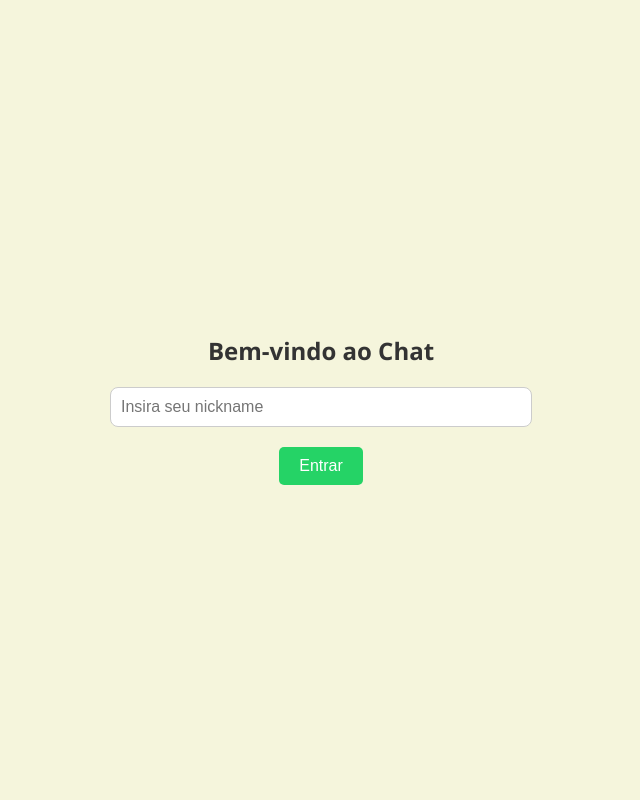
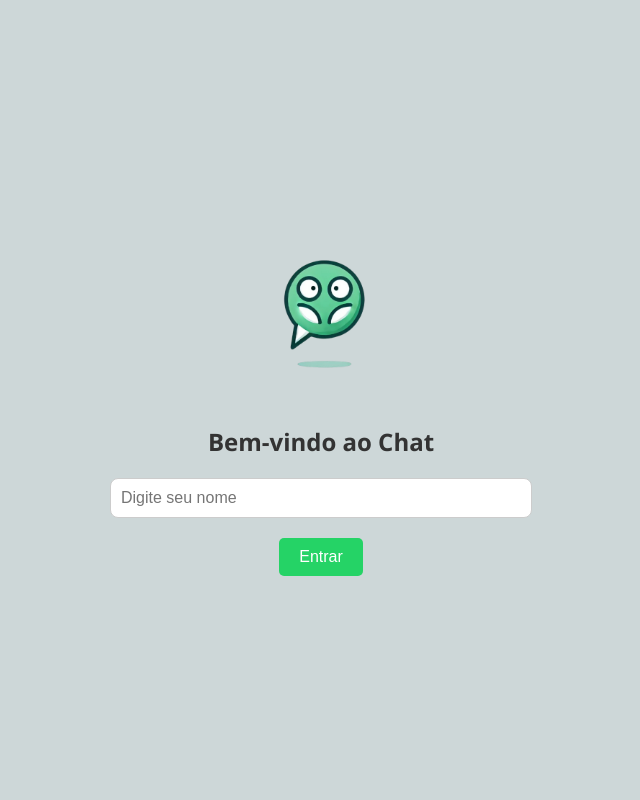
Before and after one commit to Braicce/app-chat, a FastAPI app: page / in a window 1280 px wide. Shown: the whole page, without its empty margins (319-959 px from the left). Run offline with FastAPI, Linux system fonts and the light colour scheme.

Commit message:
v3
Foi feita a parte de estilos, imagens e dado o nome do chat

Zipo Chat

```diff
--- a/app.py
+++ b/app.py
@@ -31,17 +31,13 @@ manager = ConnectionManager()
 async def websocket_chat(websocket: WebSocket, username: str):
     await manager.connect(websocket)
     try:
-        # Enviar mensagem de "entrou no chat" sem o prefixo "Sistema:"
+        # Enviar mensagem de boas-vindas sem mostrar "Sistema"
         await manager.broadcast({"sender": "Chat", "message": f"{username} entrou no chat"})
-
         while True:
             data = await websocket.receive_text()
-            # Enviar mensagem normal com o nome do usuário
             await manager.broadcast({"sender": username, "message": data})
-
     except WebSocketDisconnect:
         manager.disconnect(websocket)
-        # Enviar mensagem de "saiu do chat" sem o prefixo "Sistema:"
         await manager.broadcast({"sender": "Chat", "message": f"{username} saiu do chat"})
 
 from fastapi.responses import FileResponse
--- a/static/chat.html
+++ b/static/chat.html
@@ -2,14 +2,16 @@
 <html lang="en">
 <head>
     <meta charset="UTF-8">
+    <link rel="icon" href="/static/favicon.ico" type="image/x-icon">
     <meta name="viewport" content="width=device-width, initial-scale=1.0">
-    <title>Chat App</title>
+    <title>Zipo Chat</title>
     <link rel="stylesheet" href="/static/style.css">
 </head>
 <body>
     <div id="nickname-section">
+        <img src="/static/chat-logo.png" id="chat-logo" alt="Logo Chat">
         <h2>Bem-vindo ao Chat</h2>
-        <input id="nickname-input" type="text" placeholder="Insira seu nickname">
+        <input type="text" id="nickname-input" placeholder="Digite seu nome">
         <button onclick="enterChat()">Entrar</button>
     </div>
 
--- a/static/script.js
+++ b/static/script.js
@@ -11,11 +11,18 @@ function enterChat() {
     document.getElementById("nickname-section").style.display = "none";
     document.getElementById("chat-section").style.display = "flex";
 
+    // Cria o WebSocket com o URL correto
     ws = new WebSocket(`ws://${window.location.host}/ws/chat?username=${username}`);
 
+    // Definir o manipulador de evento para o WebSocket
     ws.onmessage = (event) => {
         const data = JSON.parse(event.data);
         addMessageToChat(data.sender, data.message);
+
+        // Toca o som de notificação quando uma mensagem é recebida
+        if (data.sender !== username) {
+            playNotificationSound();  // Toca o som de notificação
+        }
     };
 }
 
@@ -50,3 +57,9 @@ function addMessageToChat(sender, message) {
     // Scroll automático para a última mensagem
     messagesContainer.scrollTop = messagesContainer.scrollHeight;
 }
+
+// Função para tocar o som
+function playNotificationSound() {
+    const audio = new Audio('/static/notification.mp3');  // Caminho para o arquivo MP3
+    audio.play();
+}
--- a/static/style.css
+++ b/static/style.css
@@ -1,7 +1,7 @@
 /* Estilo geral */
 body {
     font-family: 'Segoe UI', Tahoma, Geneva, Verdana, sans-serif;
-    background-color: #f0f2f5;
+    background-color: #cdd7d8;
     margin: 0;
     padding: 0;
     height: 100%;
@@ -13,7 +13,7 @@ body {
     justify-content: center;
     align-items: center;
     height: 100vh;
-    background-color: #f5f5dc; /* Cor bege inspirada no WhatsApp */
+    background-color: #cdd7d8;
     flex-direction: column;
     text-align: center;
 }
@@ -56,11 +56,19 @@ button:hover {
 
 /* Layout da tela do chat */
 #chat-section {
-    display: none;
+    display: none; /* A tela de chat começa oculta */
     flex-direction: column;
     height: 100vh;
-    background-color: #fff;
+    background-image: url('/static/background.webp');
+    background-size: cover;
     padding: 10px;
+}
+
+/* Novo logo acima do input de nickname */
+#chat-logo {
+    width: 180px;  /* Ajuste o tamanho da imagem conforme necessário */
+    height: 180px; /* Ajuste o tamanho da imagem conforme necessário */
+    margin-bottom: 2px;  /* Espaço entre o logo e o campo de texto */
 }
 
 #messages {
@@ -68,7 +76,7 @@ button:hover {
     overflow-y: auto;
     margin-bottom: 10px;
     padding: 10px;
-    background-color: #e5ddd5;
+    background-color: rgba(255, 255, 255, 0.8); /* Fundo semitransparente para melhorar a visibilidade do texto */
     border-radius: 10px;
     border: 1px solid #ccc;
 }
```
Also changed, not shown: static/background.webp (added), static/chat-logo.png (added), static/favicon.ico (added).
